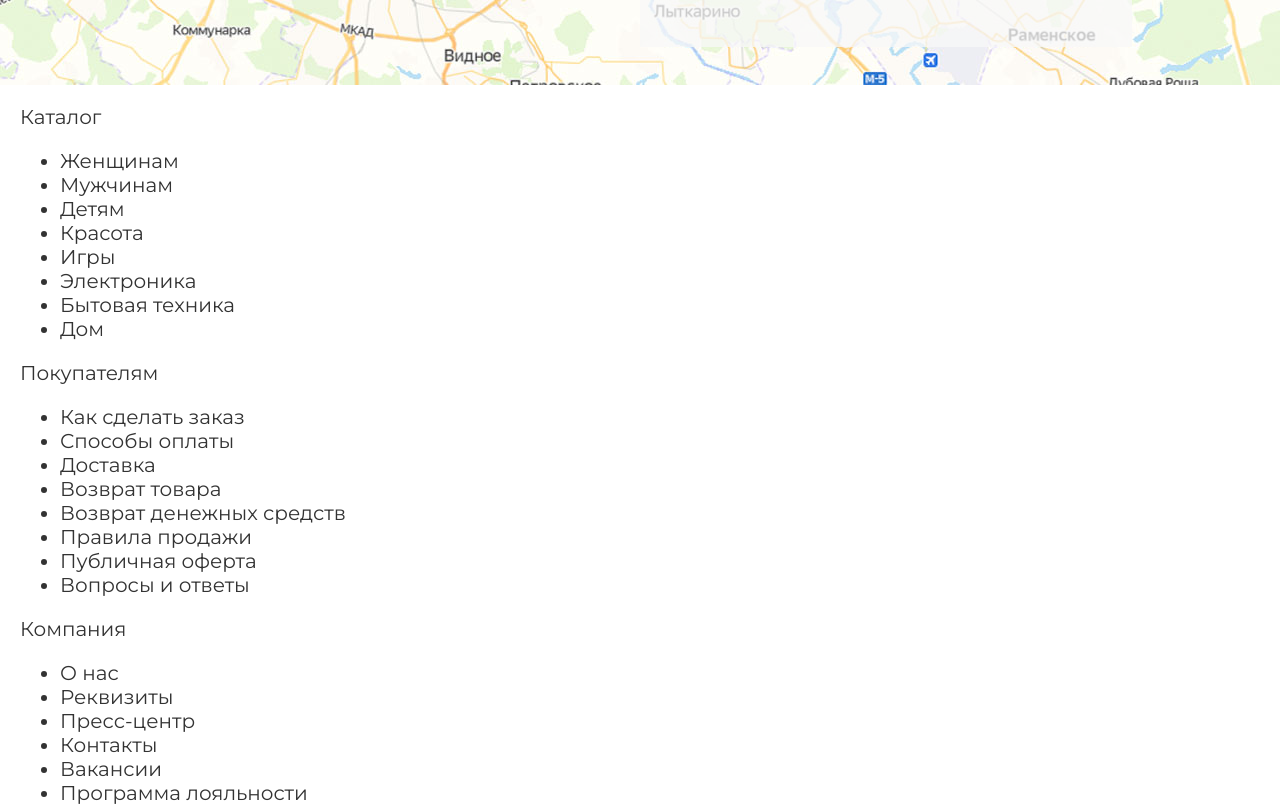
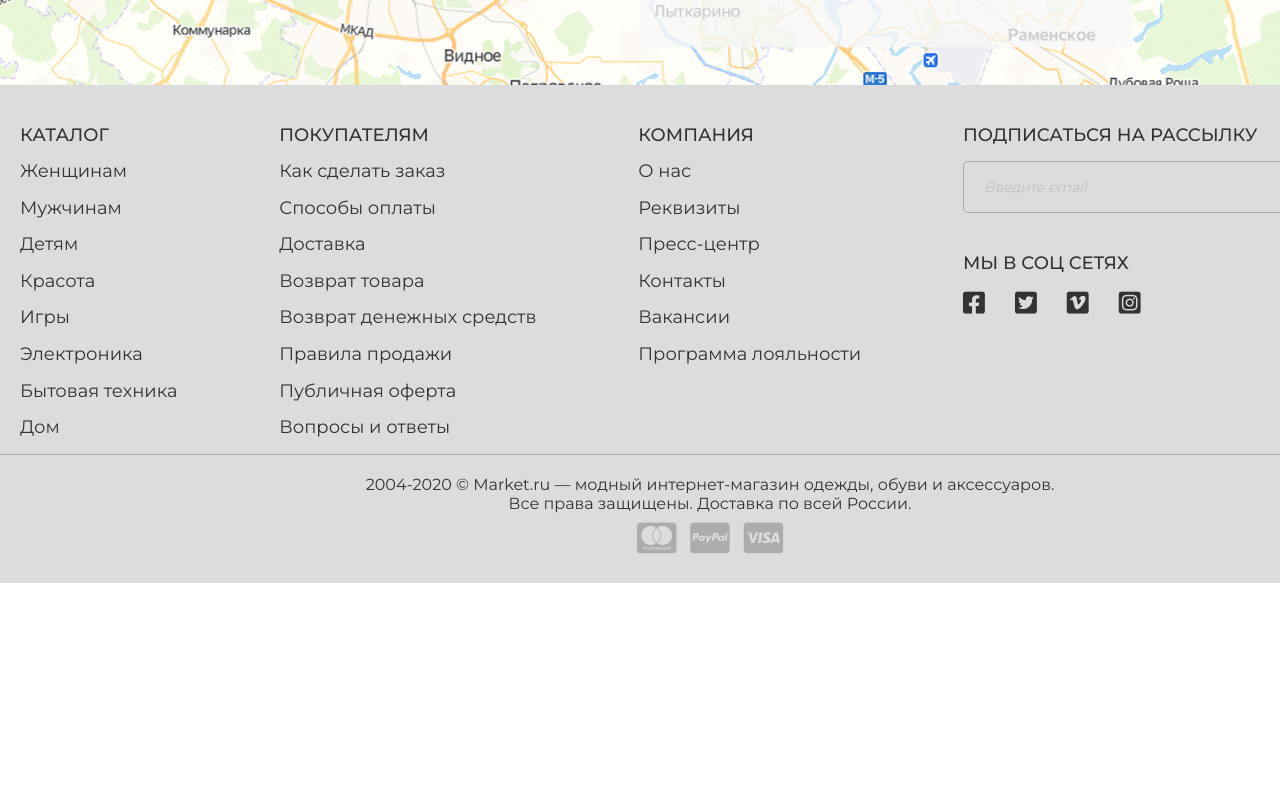
Before and after one commit to Verta-master/market, a plain HTML site: page index.html in a window 1280 px wide. Shown: the part 3966-4774 px from the top of the page. After the commit the page ends 4549 px from the top, so only its background shows below. Drawn offline with nearby package versions, Linux system fonts and the light colour scheme.

Commit message:
Update 2020-11-06T08:09:09.004Z

```diff
--- a/css/style.css
+++ b/css/style.css
@@ -1249,3 +1249,148 @@ h3 {
 .map__metro {
   display: block;
 }
+.footer {
+  background-color: #dcdcdc;
+}
+.footer__wrap {
+  display: -webkit-box;
+  display: -ms-flexbox;
+  display: flex;
+  -webkit-box-pack: justify;
+      -ms-flex-pack: justify;
+          justify-content: space-between;
+  padding-top: 40px;
+}
+.footer__bottom {
+  padding-top: 20px;
+  padding-bottom: 20px;
+  text-align: center;
+  font-size: 16px;
+  border-top: 1px solid #acacac;
+}
+.footer__bottom p {
+  margin: 0;
+}
+.footer__title {
+  margin-top: 0;
+  margin-bottom: 15px;
+  font-size: 18px;
+  font-weight: 500;
+  text-transform: uppercase;
+}
+.footer__list {
+  margin: 0;
+  padding: 0;
+  list-style: none;
+}
+.footer__list li {
+  margin-bottom: 15px;
+  font-size: 18px;
+}
+.footer__list a:hover,
+.footer__list a:active {
+  text-decoration: underline;
+}
+.footer__block {
+  margin-bottom: 40px;
+}
+.payment {
+  margin: 0;
+  padding: 0;
+  list-style: none;
+  display: -webkit-box;
+  display: -ms-flexbox;
+  display: flex;
+  -webkit-box-pack: center;
+      -ms-flex-pack: center;
+          justify-content: center;
+  -webkit-box-align: center;
+      -ms-flex-align: center;
+          align-items: center;
+}
+.payment__item {
+  margin: 7px;
+  color: #acacac;
+  font-size: 35px;
+  line-height: 1;
+}
+.social {
+  margin: 0;
+  padding: 0;
+  list-style: none;
+  display: -webkit-box;
+  display: -ms-flexbox;
+  display: flex;
+  -webkit-box-align: center;
+      -ms-flex-align: center;
+          align-items: center;
+}
+.social__item {
+  margin-right: 30px;
+  margin-bottom: 10px;
+}
+.social__link {
+  display: block;
+  font-size: 25px;
+  line-height: 1;
+  -webkit-transition: ease-out 0.3s;
+  transition: ease-out 0.3s;
+}
+.social__link:hover,
+.social__link:active {
+  color: #acacac;
+  -webkit-transition: ease-out 0.3s;
+  transition: ease-out 0.3s;
+}
+.subscription {
+  max-width: 100%;
+  display: -webkit-box;
+  display: -ms-flexbox;
+  display: flex;
+  border: 1px solid #acacac;
+  border-radius: 5px;
+  overflow: hidden;
+}
+.subscription__input {
+  display: block;
+  width: 365px;
+  height: 50px;
+  padding: 0 20px;
+  font-size: 14px;
+  font-weight: 300;
+  font-style: italic;
+  background-color: rgba(255, 255, 255, 0);
+}
+.subscription__input::-webkit-input-placeholder {
+  color: #9a9999;
+}
+.subscription__input::-moz-placeholder {
+  color: #9a9999;
+}
+.subscription__input:-ms-input-placeholder {
+  color: #9a9999;
+}
+.subscription__input::-ms-input-placeholder {
+  color: #9a9999;
+}
+.subscription__input::placeholder {
+  color: #9a9999;
+}
+.subscription__btn {
+  display: block;
+  width: 70px;
+  height: 50px;
+  font-size: 33px;
+  line-height: 50px;
+  text-align: center;
+  color: #fff;
+  background-color: #acacac;
+  -webkit-transition: ease-out 0.3s;
+  transition: ease-out 0.3s;
+}
+.subscription__btn:hover,
+.subscription__btn:active {
+  background-color: #333;
+  -webkit-transition: ease-out 0.3s;
+  transition: ease-out 0.3s;
+}
--- a/index.html
+++ b/index.html
@@ -641,12 +641,15 @@
           </ul>
         </div>
         <div class="footer__contacts">
-          <p class="footer__title"></p>
+          <div class="footer__block">
+            <p class="footer__title">подписаться на рассылку</p>
             <form action="#" class="subscription">
               <input type="text" class="subscription__input" placeholder="Введите email">
               <button class="subscription__btn"><i class="fab fa-telegram-plane"></i></button>
             </form>
-          <p class="footer__title"></p>
+          </div>
+          <div class="footer__block">
+            <p class="footer__title">мы в соц сетях</p>
             <ul class="social">
               <li class="social__item">
                 <a href="#" class="social__link" title="Facebook"><i class="fab fa-facebook-square"></i></a>
@@ -661,6 +664,7 @@
                 <a href="#" class="social__link" title="Instagram"><i class="fab fa-instagram-square"></i></a>
               </li>
             </ul>
+          </div>
         </div>
       </div>
     </div>
```
Also changed, not shown: css/style.min.css. Lines whose indentation alone changed are shown as unchanged.
